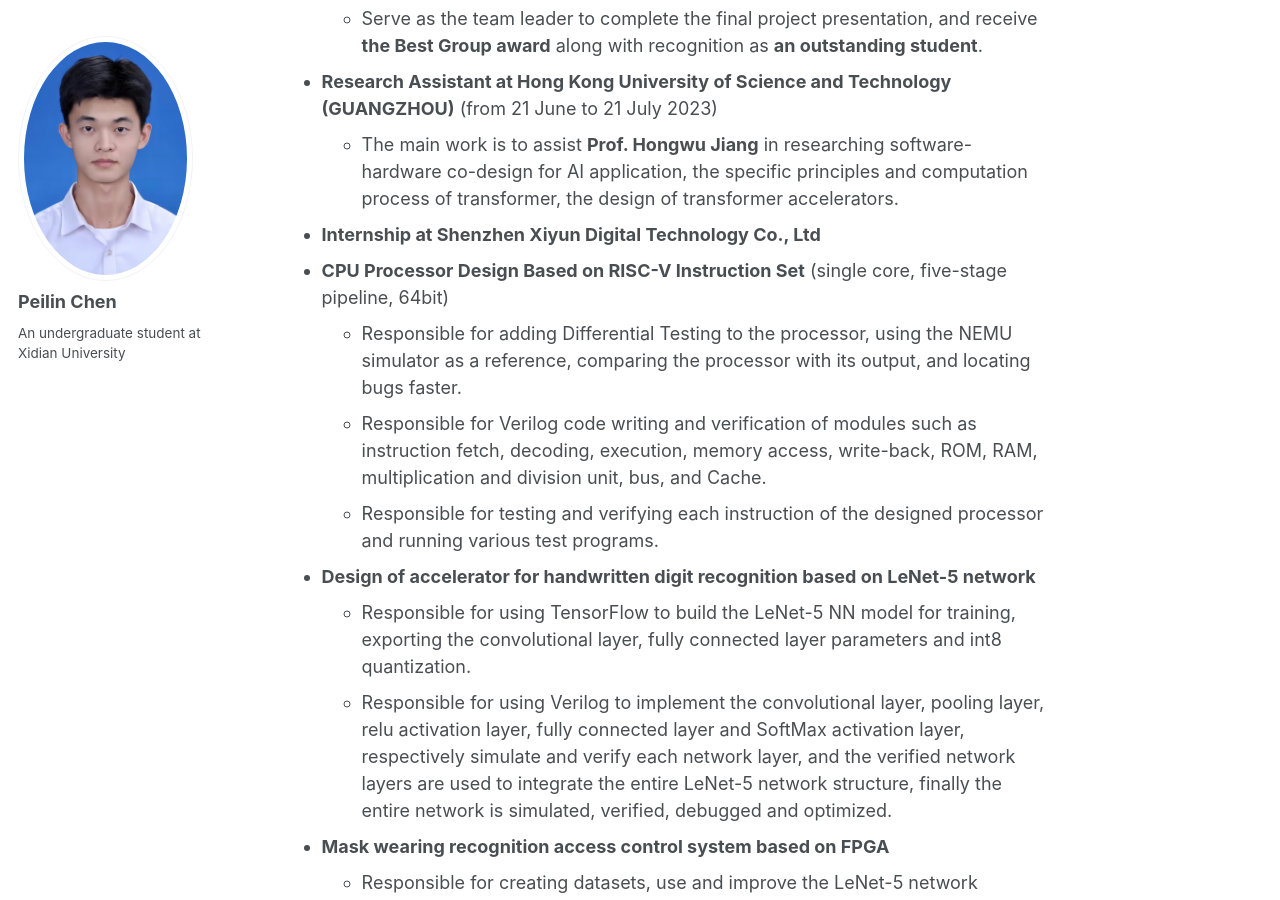
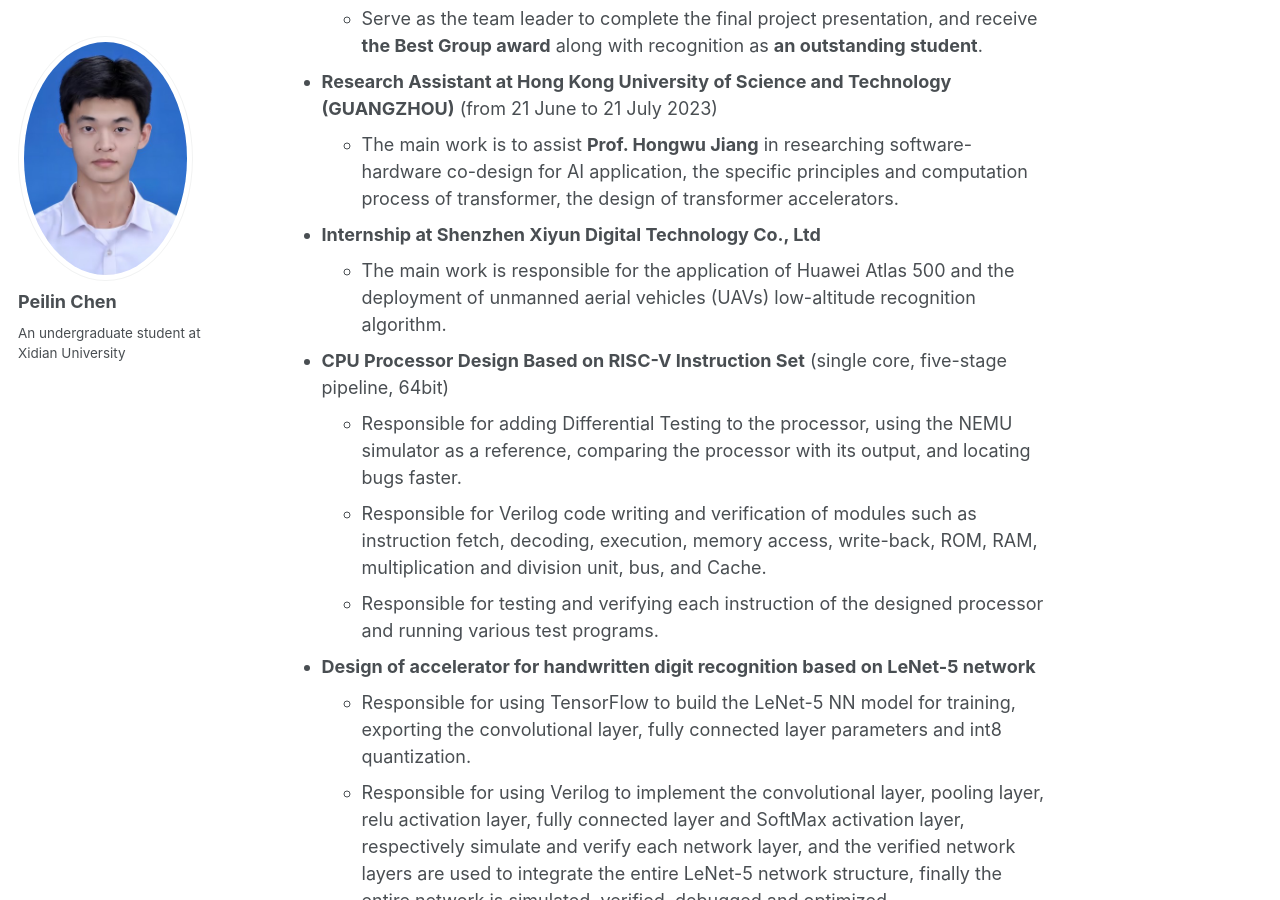
Before and after one commit to peilin-chen/peilin-chen.github.io, a Jekyll site: the page built from _pages/about.md, in a window 1280 px wide and 900 px high, scrolled down 916 px. Built offline with Jekyll 4.4.1, drawn with Linux system fonts in a browser that asks for light colours.

Commit message:
Update about.md

```diff
--- a/_pages/about.md
+++ b/_pages/about.md
@@ -27,6 +27,7 @@ Digital Integrated Circuits, AI Chip/Accelerator Based on Computing-In-Memory, R
 * **Research Assistant at Hong Kong University of Science and Technology (GUANGZHOU)** (from 21 June to 21 July 2023)
   - The main work is to assist **Prof. Hongwu Jiang** in researching software-hardware co-design for AI application, the specific principles and computation process of transformer, the design of transformer accelerators.
 * **Internship at Shenzhen Xiyun Digital Technology Co., Ltd**
+  - The main work is responsible for the application of Huawei Atlas 500 and the deployment of unmanned aerial vehicles (UAVs) low-altitude recognition algorithm.
 * **CPU Processor Design Based on RISC-V Instruction Set** (single core, five-stage pipeline, 64bit)
   - Responsible for adding Differential Testing to the processor, using the NEMU simulator as a reference, comparing the processor with its output, and locating bugs faster.
   - Responsible for Verilog code writing and verification of modules such as instruction fetch, decoding, execution, memory access, write-back, ROM, RAM, multiplication and division unit, bus, and Cache.
```
